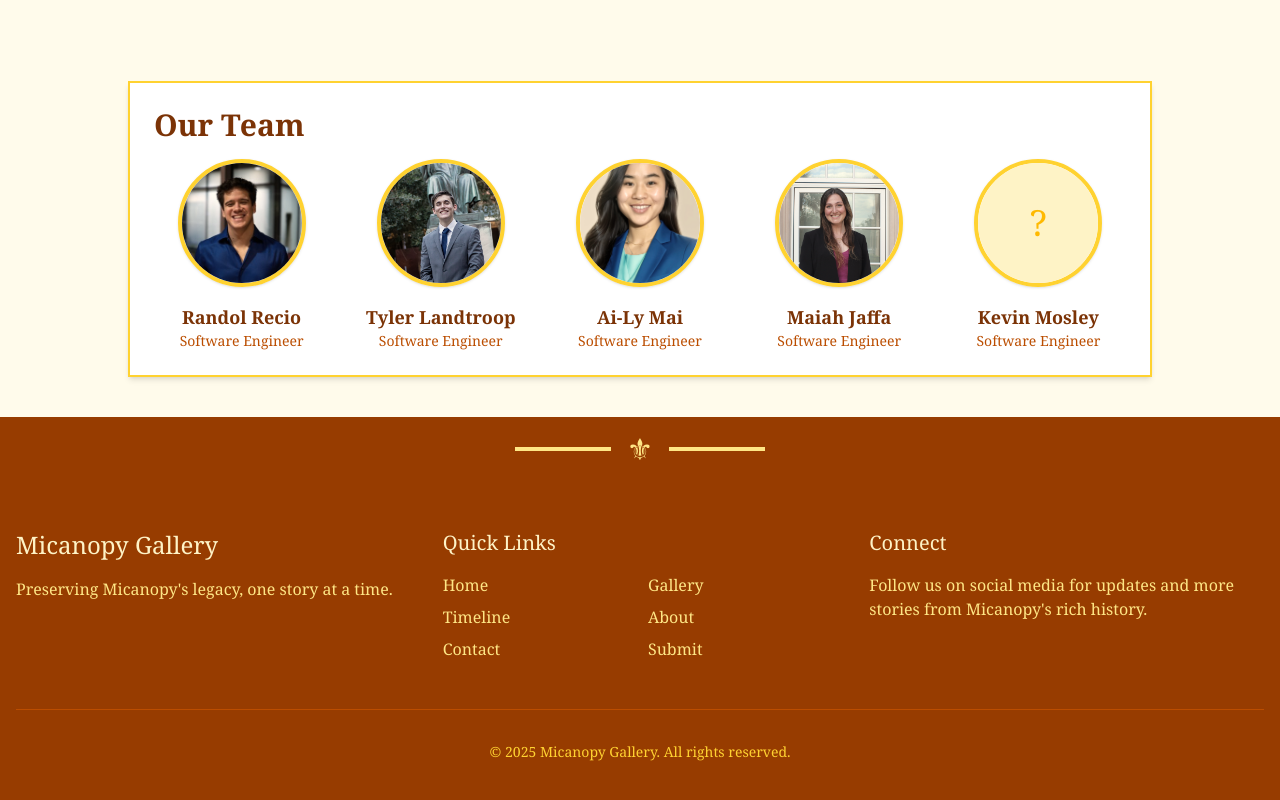
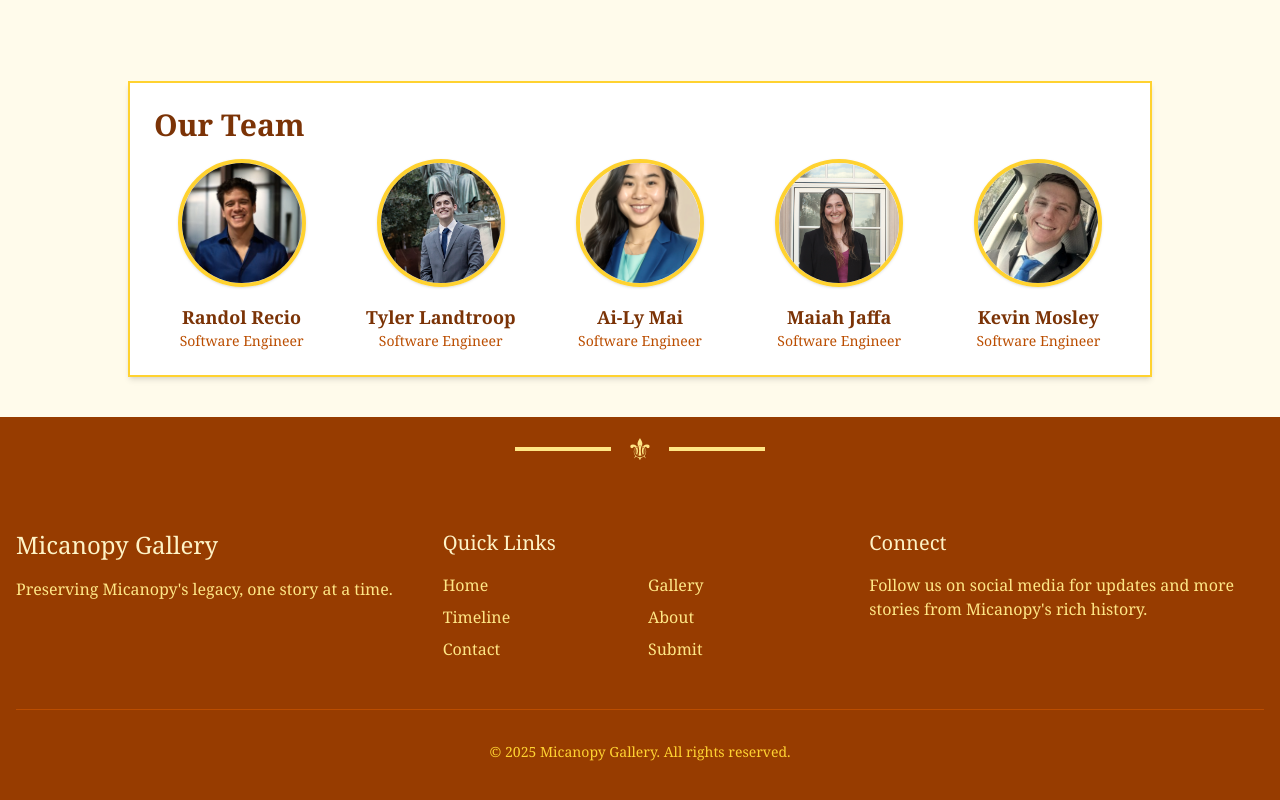
Before and after one commit to kev1179/CIS4930-Micanopy, a React (Vite) app: page /about in a window 1280 px wide. Shown: the part 2403-3203 px from the top of the page. Built offline with nearby package versions, Linux system fonts and the light colour scheme.

Commit message:
Added Kevin headshot

```diff
--- a/src/pages/About.tsx
+++ b/src/pages/About.tsx
@@ -7,7 +7,7 @@ import tyler from "@/assets/headshots/tylerlandtroop.jpeg";
 import maiah from "@/assets/headshots/maiah_jaffa_headshot.jpg";
 import randol from "@/assets/headshots/randolrecio.jpg";
 import aily from "@/assets/headshots/aily_headshot.jpg";
-
+import kevin from "@/assets/headshots/kevin_headshot.jpeg";
 
 const About = () => {
   const [showBackToTop, setShowBackToTop] = useState<boolean>(false);
@@ -193,7 +193,7 @@ const About = () => {
                   <TeamMember name="Tyler Landtroop" role="Software Engineer" imgSrc={tyler} />
                   <TeamMember name="Ai-Ly Mai" role="Software Engineer" imgSrc={aily} />
                   <TeamMember name="Maiah Jaffa" role="Software Engineer" imgSrc={maiah} />
-                  <TeamMember name="Kevin Mosley" role="Software Engineer" />
+                  <TeamMember name="Kevin Mosley" role="Software Engineer" imgSrc={kevin}/>
                 </div>
              </VintageInfoCard>
           </section>
```
Also changed, not shown: src/assets/headshots/kevin_headshot.jpeg (added).
